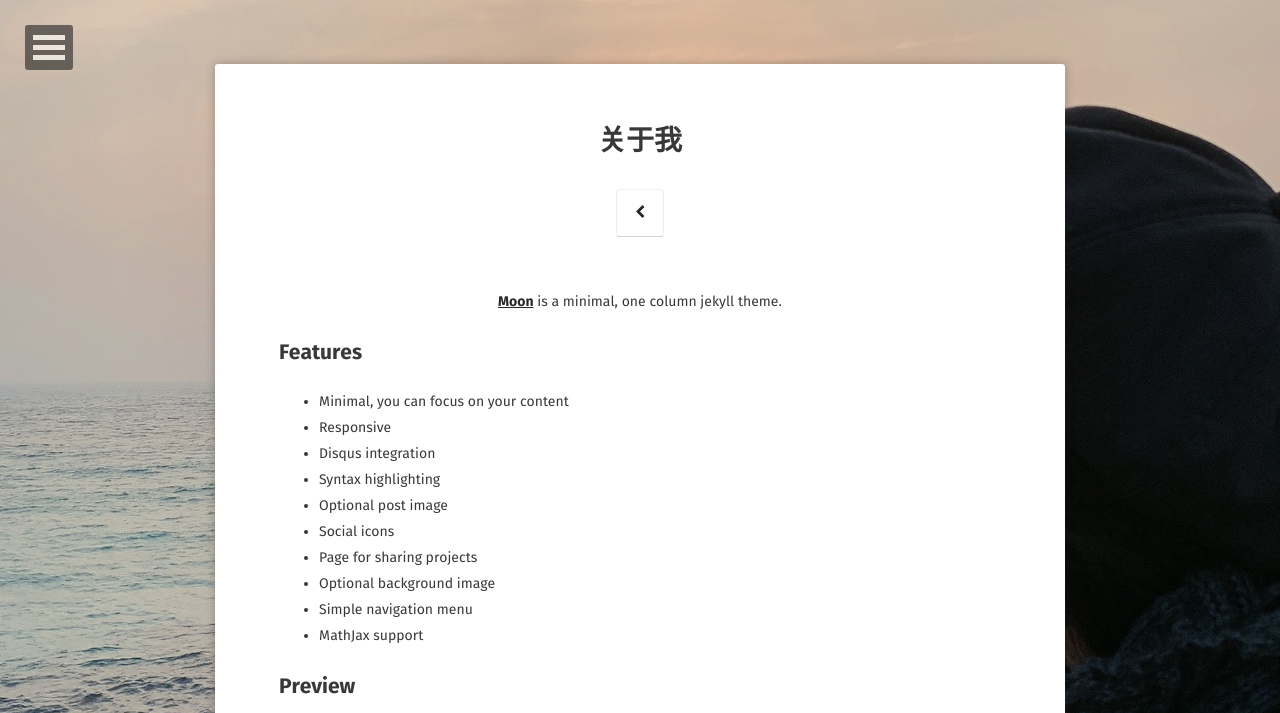
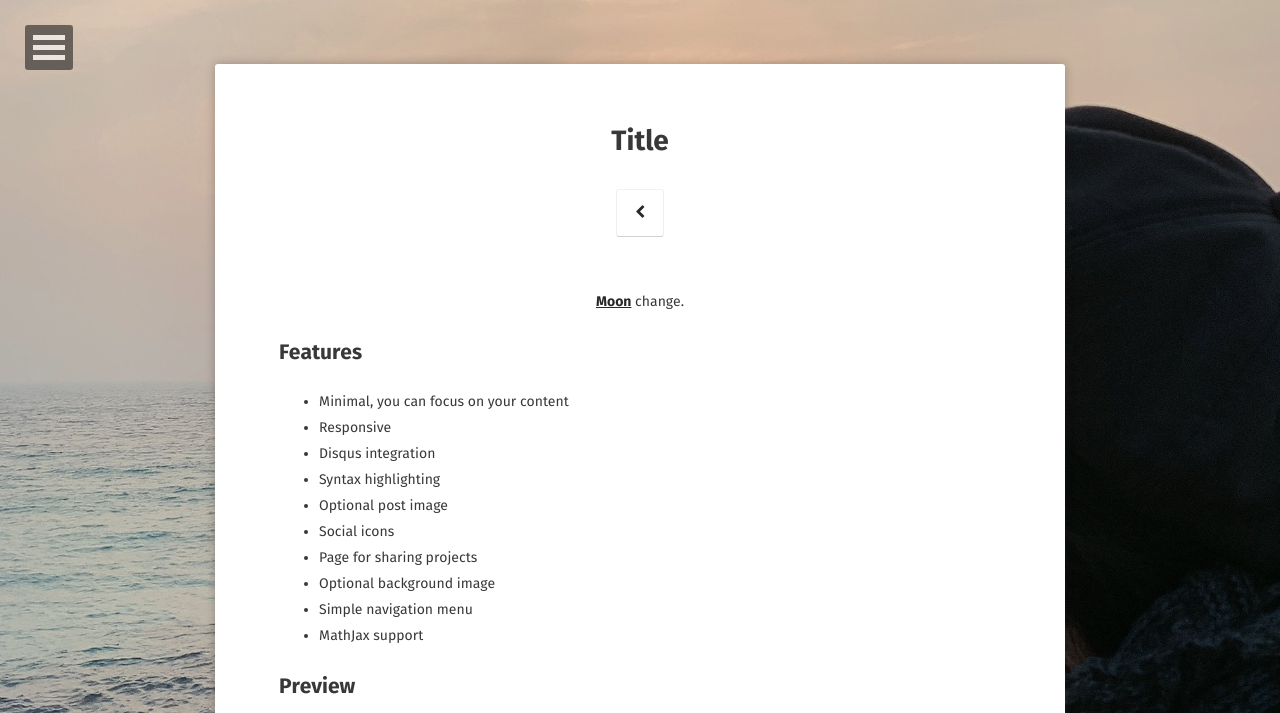
Before and after one commit to YawWQ/yawwq.github.io, a Jekyll site: the page built from about/index.md, in a window 1280 px wide, cut to the strip 0-713 px from the top of the page. Built offline with Jekyll 4.4.1, drawn with Linux system fonts in a browser that asks for light colours; some web fonts are replaced.

Commit message:
about test

```diff
--- a/about/index.md
+++ b/about/index.md
@@ -1,12 +1,12 @@
 ---
 layout: page
-title: 关于我
+title: Title
 tags: [about, Jekyll, theme, moon]
 date: 2016-03-21
 comments: false
 ---
 
-<center><a href="http://yawwq.github.io"><b>Moon</b></a> is a minimal, one column jekyll theme.</center>
+<center><a href="http://yawwq.github.io"><b>Moon</b></a> change.</center>
 
 ## Features
 * Minimal, you can focus on your content
```
Also changed, not shown: 1 other file.
